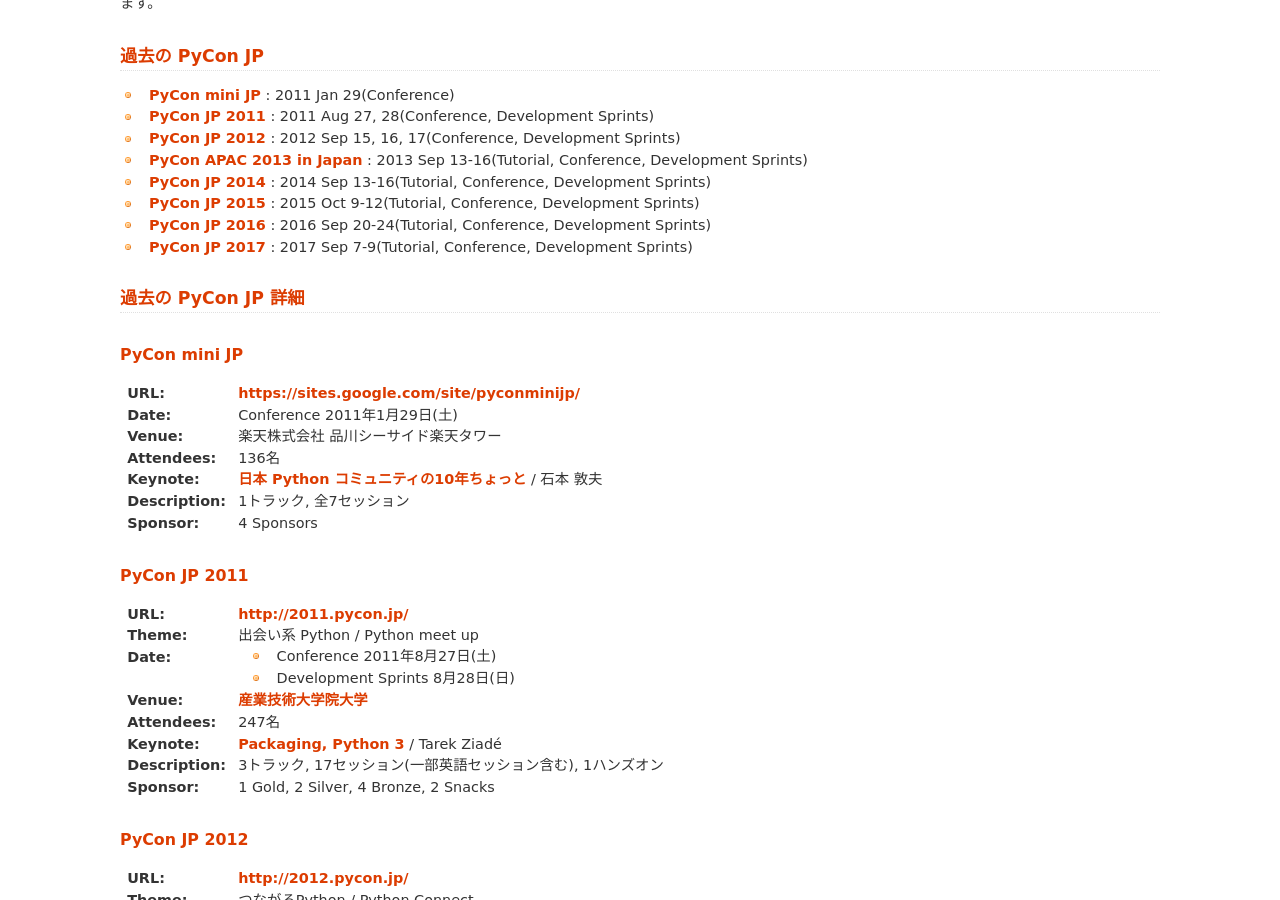
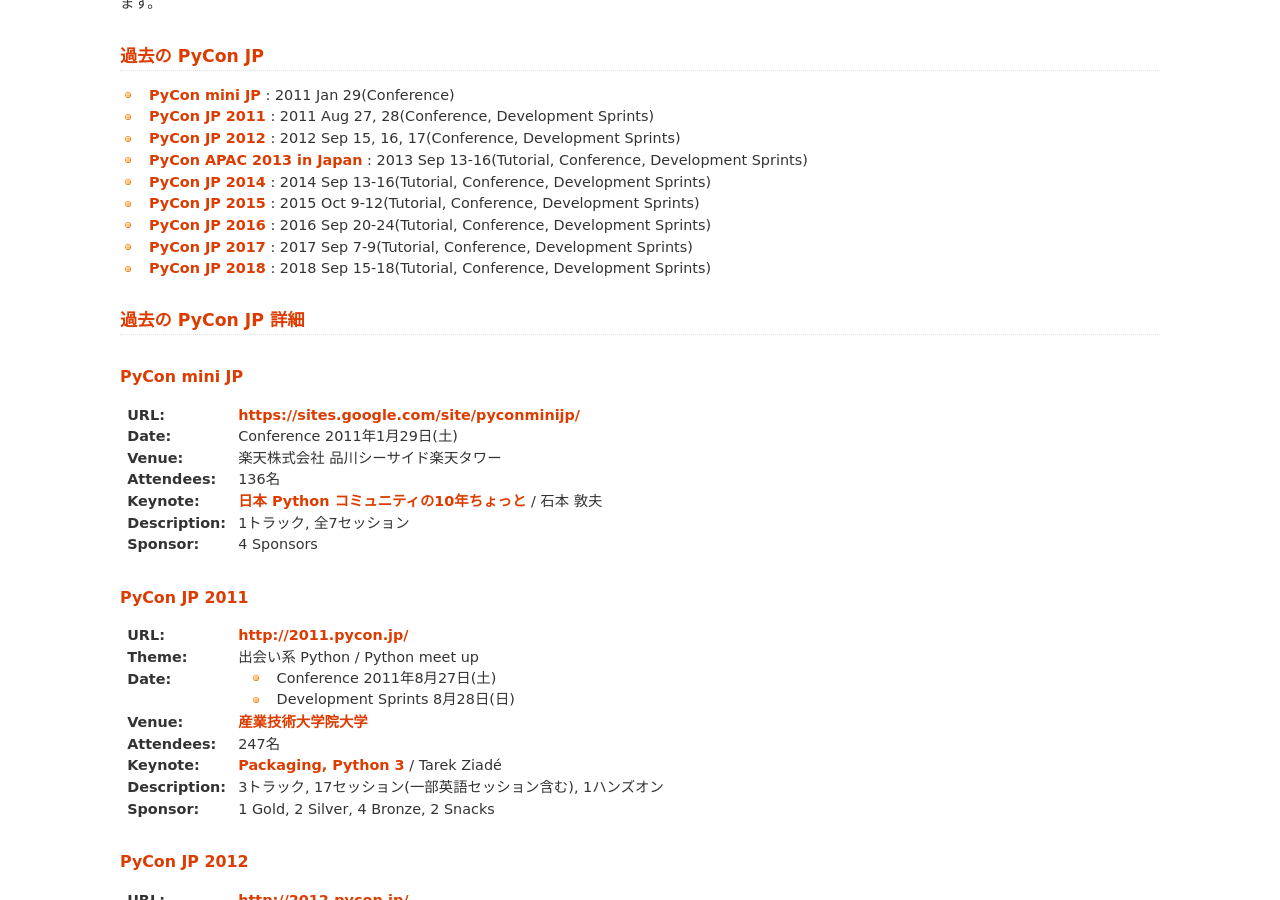
Before and after one commit to pyconjp/www.pycon.jp, a Sphinx documentation site: the page built from source/organizer/index.rst, in a window 1280 px wide and 900 px high, scrolled down 991 px. Built offline with Sphinx 7.4.7, drawn with Linux system fonts in a browser that asks for light colours.

Commit message:
add PyCon JP 2018 link to organizer page

```diff
--- a/source/organizer/index.rst
+++ b/source/organizer/index.rst
@@ -36,6 +36,8 @@
   : 2016 Sep 20-24(Tutorial, Conference, Development Sprints)
 - `PyCon JP 2017 <https://pycon.jp/2017>`_
   : 2017 Sep 7-9(Tutorial, Conference, Development Sprints)
+- `PyCon JP 2018 <https://pycon.jp/2018>`_
+  : 2018 Sep 15-18(Tutorial, Conference, Development Sprints)
 
 過去の PyCon JP 詳細
 ====================
```
